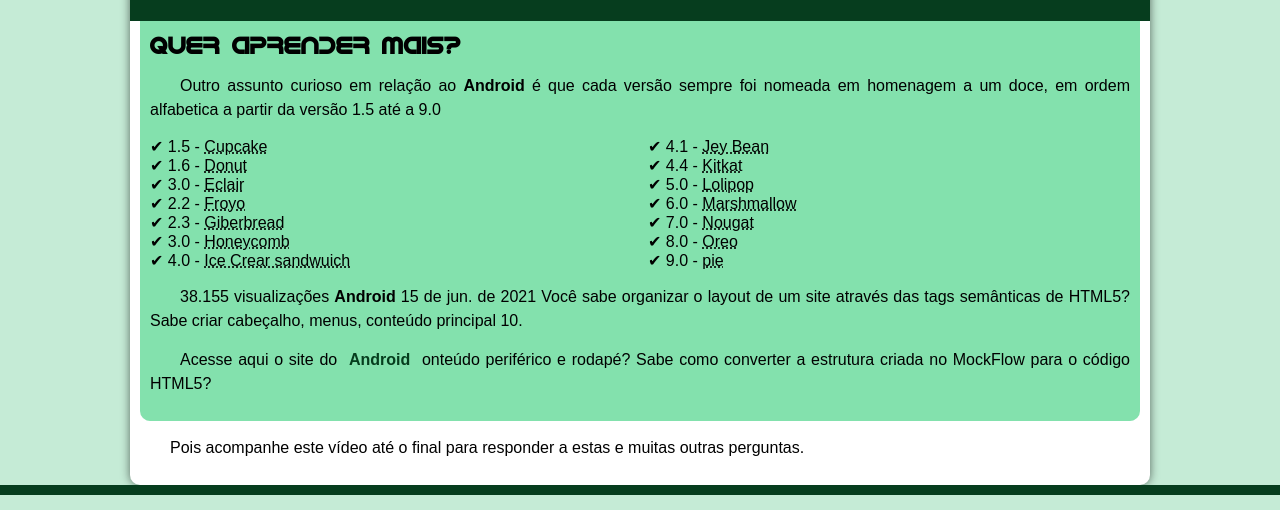
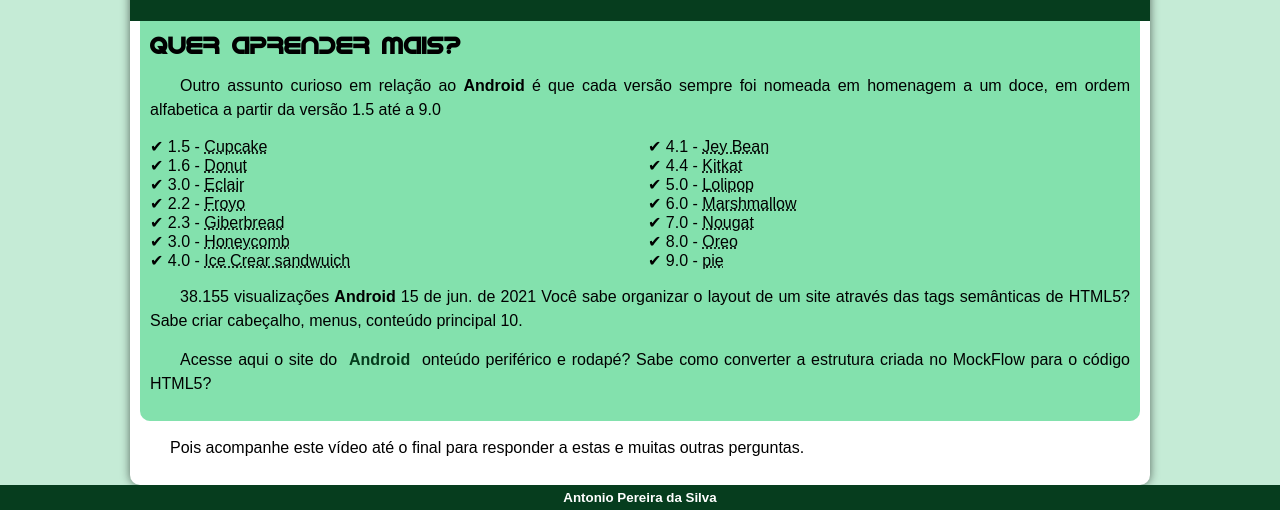
Before and after one commit to antonio-pereira-da-silva/meu-projeto-android, a plain HTML site: page index.html in a window 1280 px wide. Shown: the part 2121-2631 px from the top of the page. Drawn offline with Linux system fonts and the light colour scheme.

Commit message:
Inclusão do link no FOOTER

```diff
--- a/index.html
+++ b/index.html
@@ -84,6 +84,9 @@
         </article>
     </main>
     <FOOter>
+        <p>
+            <a href="https://www.youtube.com/watch?v=--uhthKTy-4&t=39s">Antonio Pereira da Silva</a>
+        </p>
     </FOOter>
 
 </body>
```
